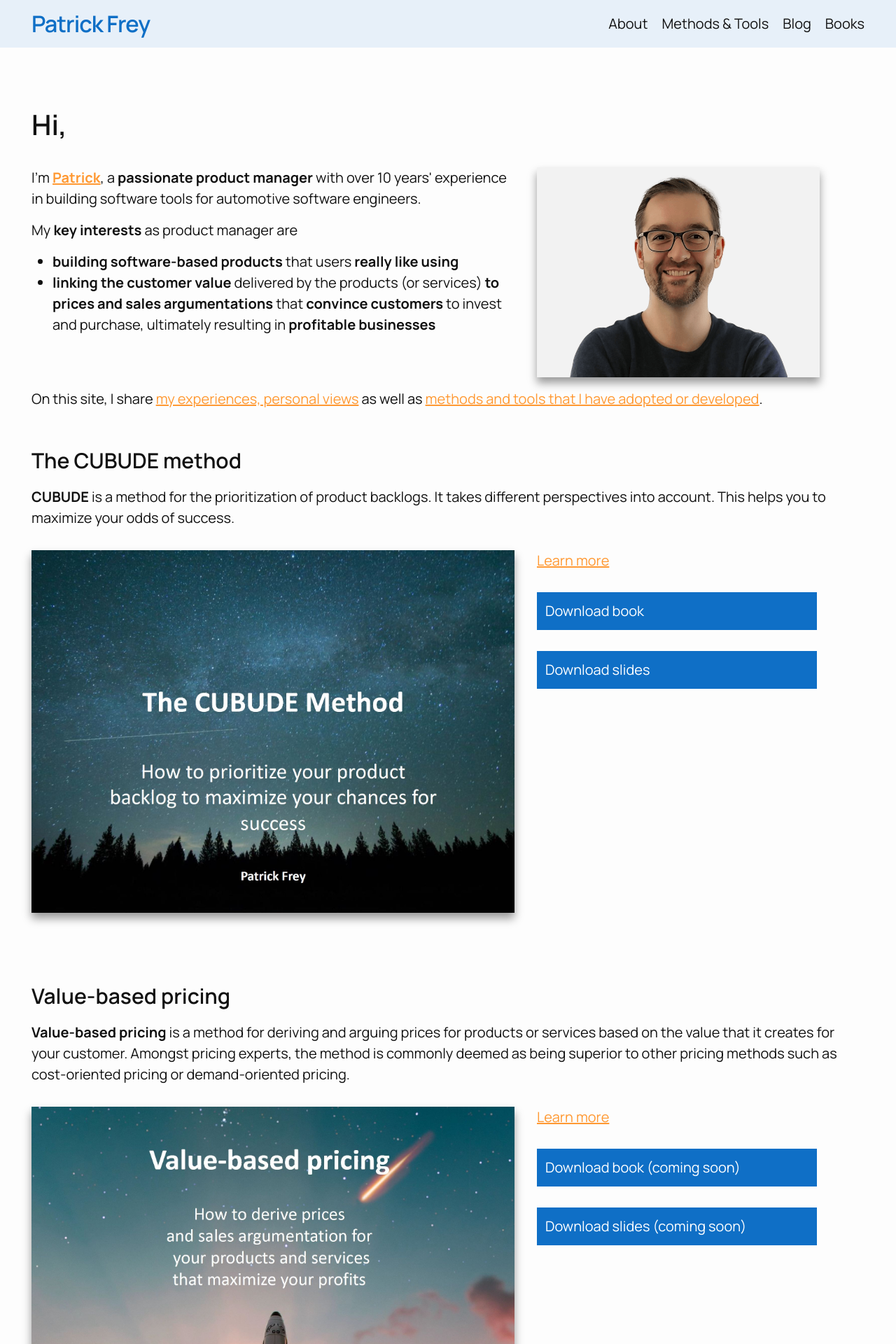
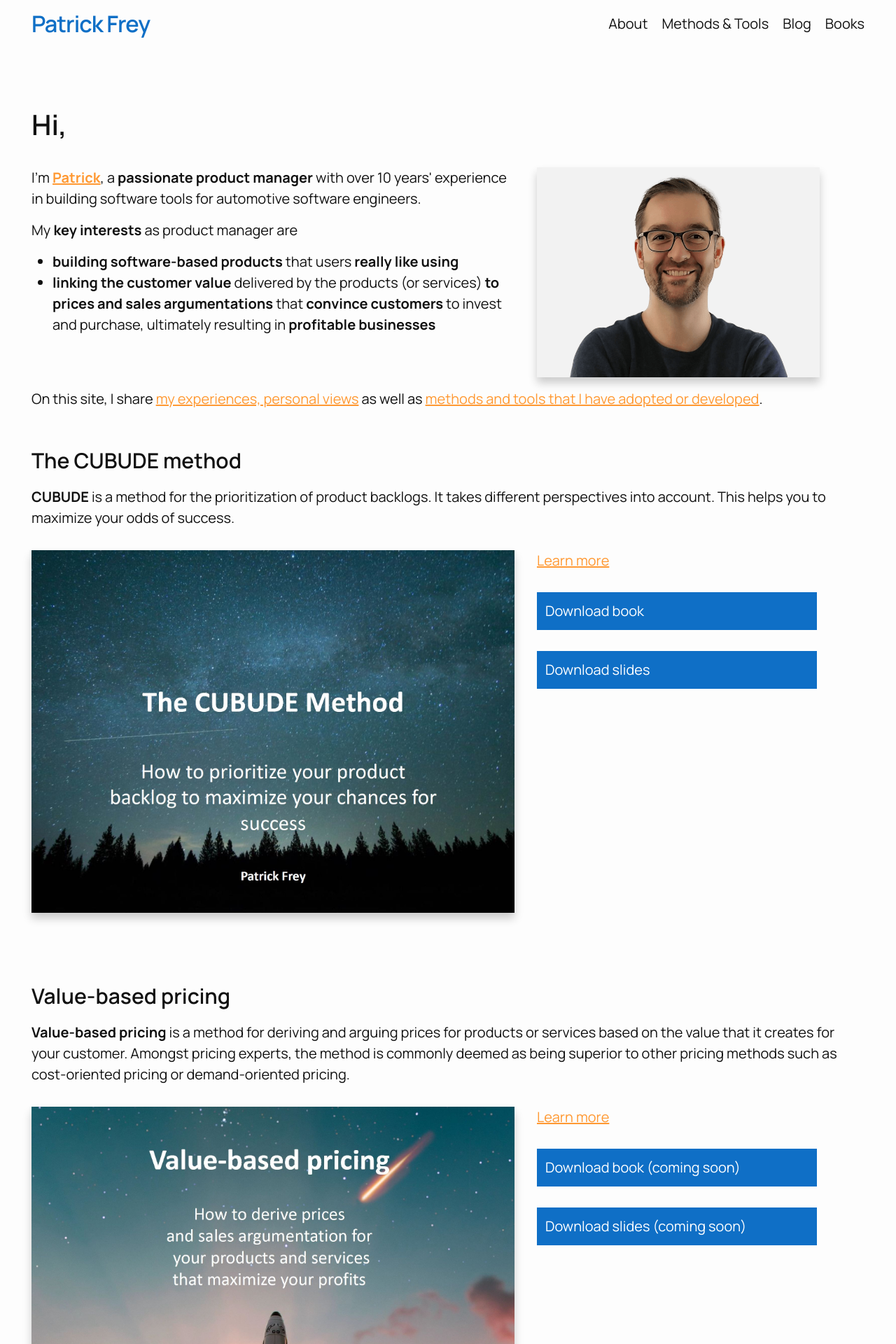
Before and after one commit to patrickfreyproductmanagement/patrickfreyproductmanagement.github.io, a Jekyll site: the page built from index.markdown, in a window 1280 px wide. Shown: the top 1920 px of the page at 70% size. Built offline with Jekyll 4.4.1, drawn with Linux system fonts in a browser that asks for light colours.

Commit message:
Some design changes.

```diff
--- a/_sass/minima.scss
+++ b/_sass/minima.scss
@@ -78,7 +78,8 @@ $spacing-unit:     30px !default;
 
 $text-color:       #111111 !default;
 $background-color: #fdfdfd !default;
-$brand-color:      $color2-10 !default;
+//$brand-color:      $color2-10 !default;
+$brand-color:      $background-color;
 
 $link-color: $color8;
 $header-font-color: #111111 !default;
--- a/_sass/minima/_base.scss
+++ b/_sass/minima/_base.scss
@@ -52,7 +52,10 @@ h1, h2, h3, h4, h5, h6 {
 main {
   display: block; /* Default value of `display` of `main` element is 'inline' in IE 11. */
 }
-
+@include media-query($on-palm) {
+  padding-left: 0rem;
+  padding-right: 0rem;
+}
 
 
 /**
@@ -61,7 +64,7 @@ main {
 img {
   max-width: 100%;
   vertical-align: middle;
-  box-shadow: rgba(0,0,0,0.4) 0px 8px 12px 0px;
+  box-shadow: rgba(0,0,0,0.2) 0px 8px 12px 0px;
 }
 
 .profilepicture {
@@ -71,6 +74,11 @@ img {
   padding-left: 2rem;
   padding-right: 2rem;
   padding-top: 0rem;
+
+  @include media-query($on-palm) {
+    padding-left: 0rem;
+    padding-right: 0rem;
+  }
 }
 
 div.card:has(.profilepicture) {
```
